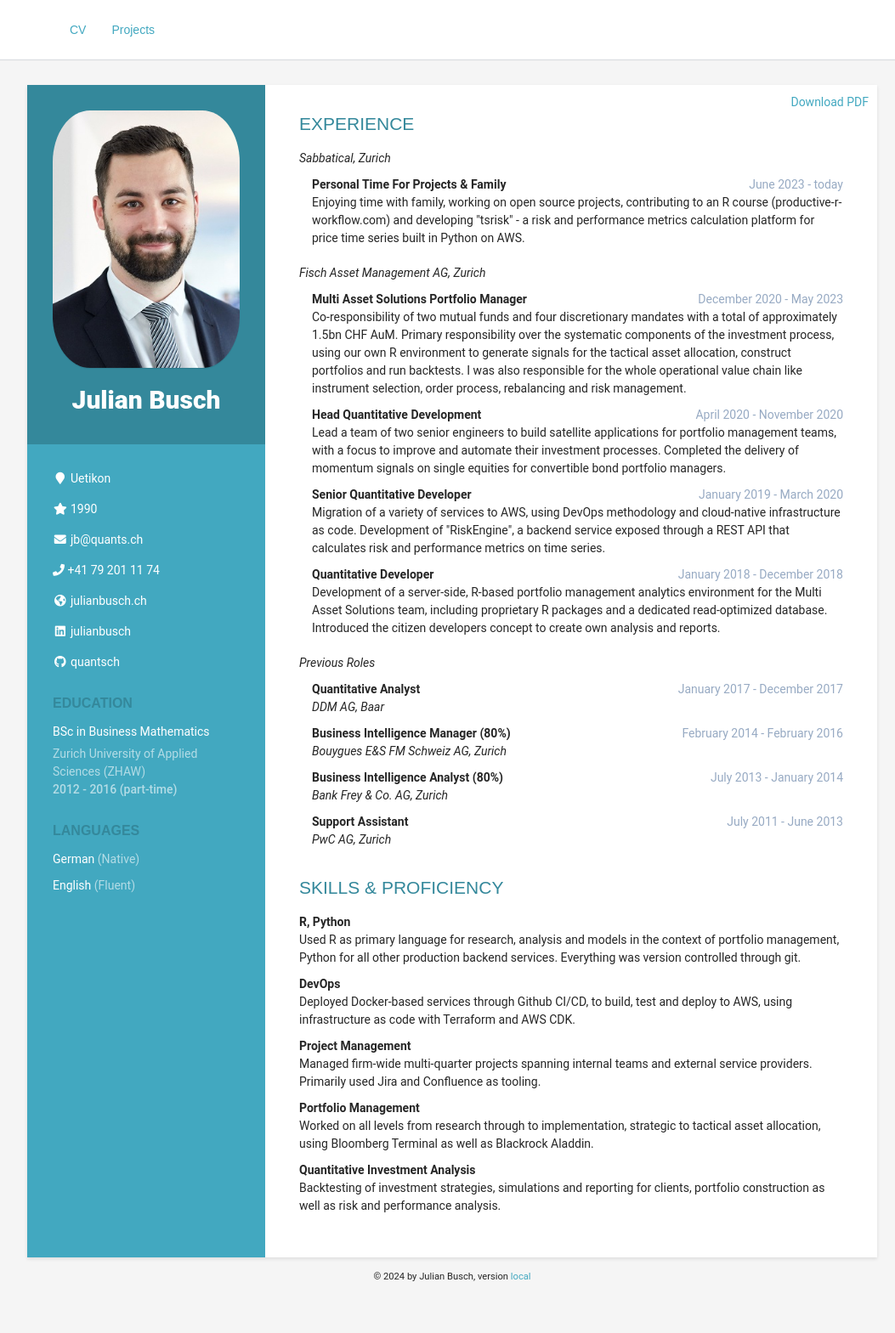
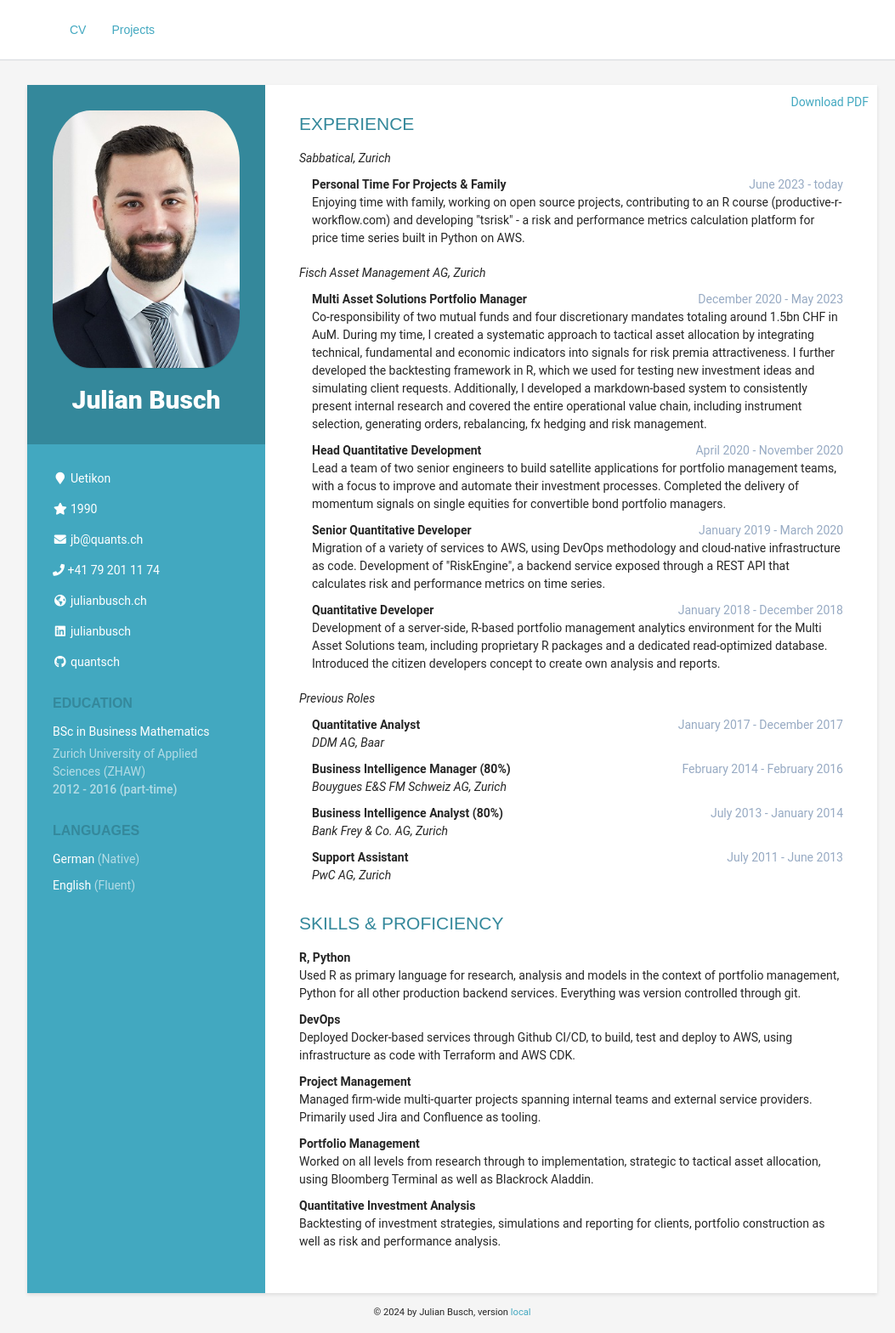
Before and after one commit to quantsch/quantsch.github.io, a Jekyll site: the page built from index.md, in a window 1280 px wide. Shown: the whole page at 85% size, without its empty margins (108-1161 px from the left). Built offline with Jekyll 4.4.1, drawn with Linux system fonts in a browser that asks for light colours; before the commit the page ends 1527 px from its top, so only the background shows below that.

Commit message:
more result-oriented phrasing

```diff
--- a/_data/cv.yml
+++ b/_data/cv.yml
@@ -56,12 +56,12 @@ experiences:
           roles:
               - title: Multi Asset Solutions Portfolio Manager
                 time: December 2020 - May 2023
-                description: "Co-responsibility of two mutual funds and four discretionary mandates
-                with a total of approximately 1.5bn CHF AuM.
-                Primary responsibility over the systematic components of the investment process, using
-                our own R environment to generate signals for the tactical asset allocation, construct portfolios
-                and run backtests. I was also responsible for the whole operational value chain like instrument selection,
-                order process, rebalancing and risk management."
+                description: "Co-responsibility of two mutual funds and four discretionary mandates totaling around 1.5bn CHF in AuM.
+                During my time, I created a systematic approach to tactical asset allocation by integrating technical, fundamental
+                and economic indicators into signals for risk premia attractiveness.
+                I further developed the backtesting framework in R, which we used for testing new investment ideas and simulating client requests.
+                Additionally, I developed a markdown-based system to consistently present internal research and
+                covered the entire operational value chain, including instrument selection, generating orders, rebalancing, fx hedging and risk management."
               - title: Head Quantitative Development
                 time: April 2020 - November 2020
                 description: "Lead a team of two senior engineers to build satellite applications for
```
